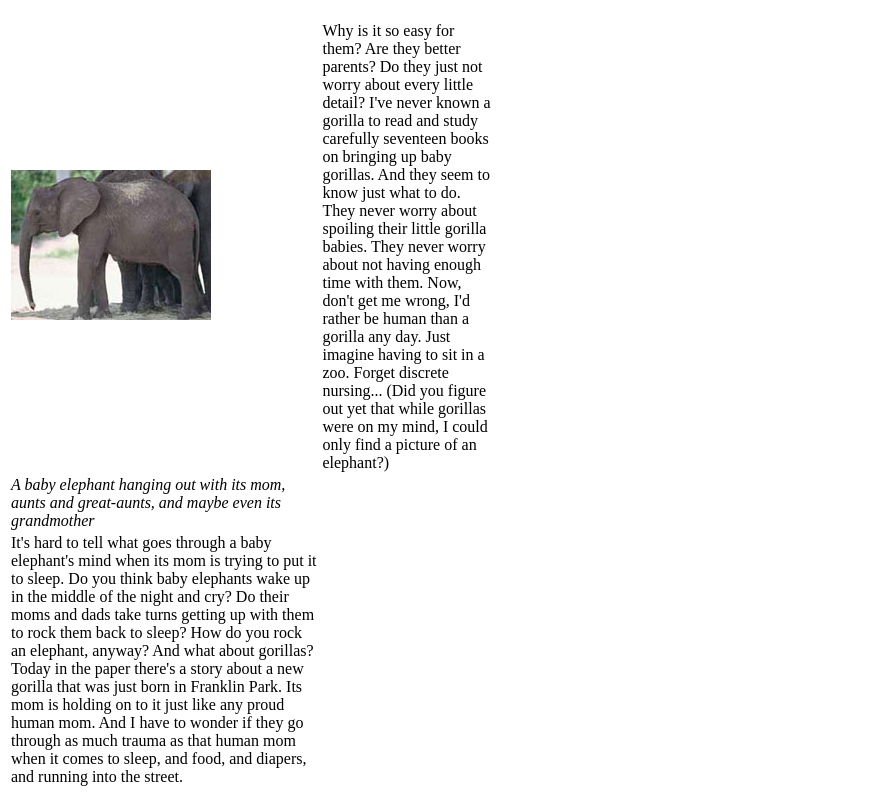
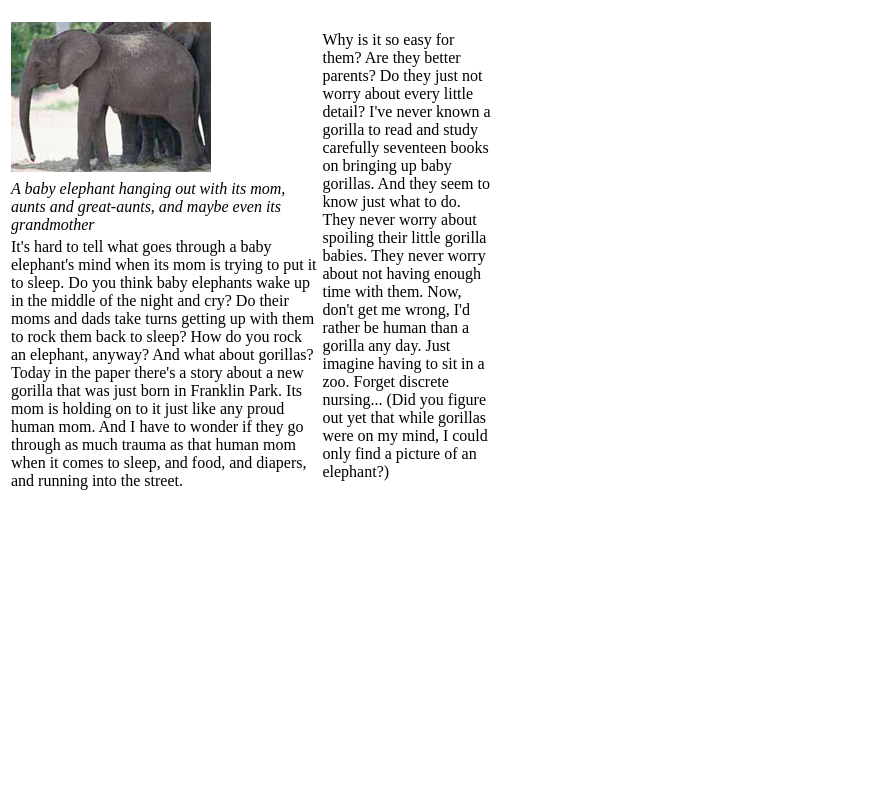
Before and after one commit to KrishenS/WebTech, a plain HTML site: page session6/index.htm in a window 1280 px wide. Shown: the part 61-858 px from the top of the page, without its empty margins (0-877 px from the left). After the commit the page ends 800 px from the top, so only its background shows below. Drawn offline with Linux system fonts and the light colour scheme.

Commit message:
Update index.htm

```diff
--- a/session6/index.htm
+++ b/session6/index.htm
@@ -9,7 +9,7 @@
 <body>
     <h1 style = "text-align: center;">The Truth about Elephants</h1>
     <table style = "width: 490px;">
-        <tr><td colspan = "2"><img src = "elephant.jpg" alt = "pic of elephant" ></td><td aria-rowspan="3">Why is it so easy for them? Are they better parents? Do they just not worry about every little detail? I've never known a gorilla to read and study carefully seventeen books on bringing up baby gorillas. And they seem to know just what to do. They never worry about spoiling their little gorilla babies. They never worry about not having enough time with them. Now, don't get me wrong, I'd rather be human than a gorilla any day. Just imagine having to sit in a zoo. Forget discrete nursing... (Did you figure out yet that while gorillas were on my mind, I could only find a picture of an elephant?)</td></tr>
+        <tr><td colspan = "2"><img src = "elephant.jpg" alt = "pic of elephant" ></td><td rowspan="3">Why is it so easy for them? Are they better parents? Do they just not worry about every little detail? I've never known a gorilla to read and study carefully seventeen books on bringing up baby gorillas. And they seem to know just what to do. They never worry about spoiling their little gorilla babies. They never worry about not having enough time with them. Now, don't get me wrong, I'd rather be human than a gorilla any day. Just imagine having to sit in a zoo. Forget discrete nursing... (Did you figure out yet that while gorillas were on my mind, I could only find a picture of an elephant?)</td></tr>
         <tr><td colspan = "2"><i>A baby elephant hanging out with its mom, aunts and great-aunts, and maybe even its grandmother</i></td></tr>
         <tr><td colspan = "2">It's hard to tell what goes through a baby elephant's mind when its mom is trying to put it to sleep. Do you think baby elephants wake up in the middle of the night and cry? Do their moms and dads take turns getting up with them to rock them back to sleep? How do you rock an elephant, anyway? And what about gorillas? Today in the paper there's a story about a new gorilla that was just born in Franklin Park. Its mom is holding on to it just like any proud human mom. And I have to wonder if they go through as much trauma as that human mom when it comes to sleep, and food, and diapers, and running into the street.</td></tr>
     </table>
```
